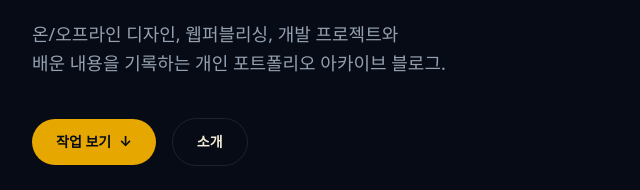
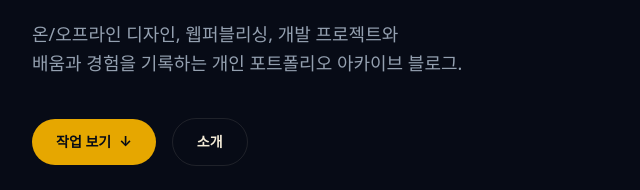
Before and after one commit to cheezcyj/cheezcyj.github.io, an Astro site: page / in a window 1280 px wide. Shown: the part 517-707 px from the top of the page, 0-640 px from the left. Built offline with nearby package versions, Linux system fonts and the light colour scheme; Astro itself is replaced by a stand-in of ours.

Commit message:
수정: 메인 포트폴리오 소개 문구 변경

```diff
--- a/src/components/home/Hero.astro
+++ b/src/components/home/Hero.astro
@@ -46,7 +46,7 @@ import { siteConfig } from '../../config/site'
   >
     온/오프라인 디자인, 웹퍼블리싱, 개발 프로젝트와<br
       class="hidden sm:block"
-    /> 배운 내용을 기록하는 개인 포트폴리오 아카이브 블로그.
+    /> 배움과 경험을 기록하는 개인 포트폴리오 아카이브 블로그.
   </p>
 
   <nav
--- a/src/config/site.ts
+++ b/src/config/site.ts
@@ -5,7 +5,7 @@ export const siteConfig = {
   email: 'cheezmicro@gmail.com',
   github: 'https://github.com/cheezcyj',
   description:
-    '온/오프라인 디자인, 웹퍼블리싱, 개발 프로젝트와 배운 내용을 기록하는 개인 포트폴리오 아카이브 블로그.',
+    '온/오프라인 디자인, 웹퍼블리싱, 개발 프로젝트와 배움과 경험을 기록하는 개인 포트폴리오 아카이브 블로그.',
   roles: ['2D/3D Designer', 'Web Publisher', 'Fullstack Engineer'],
 } as const
 
```
